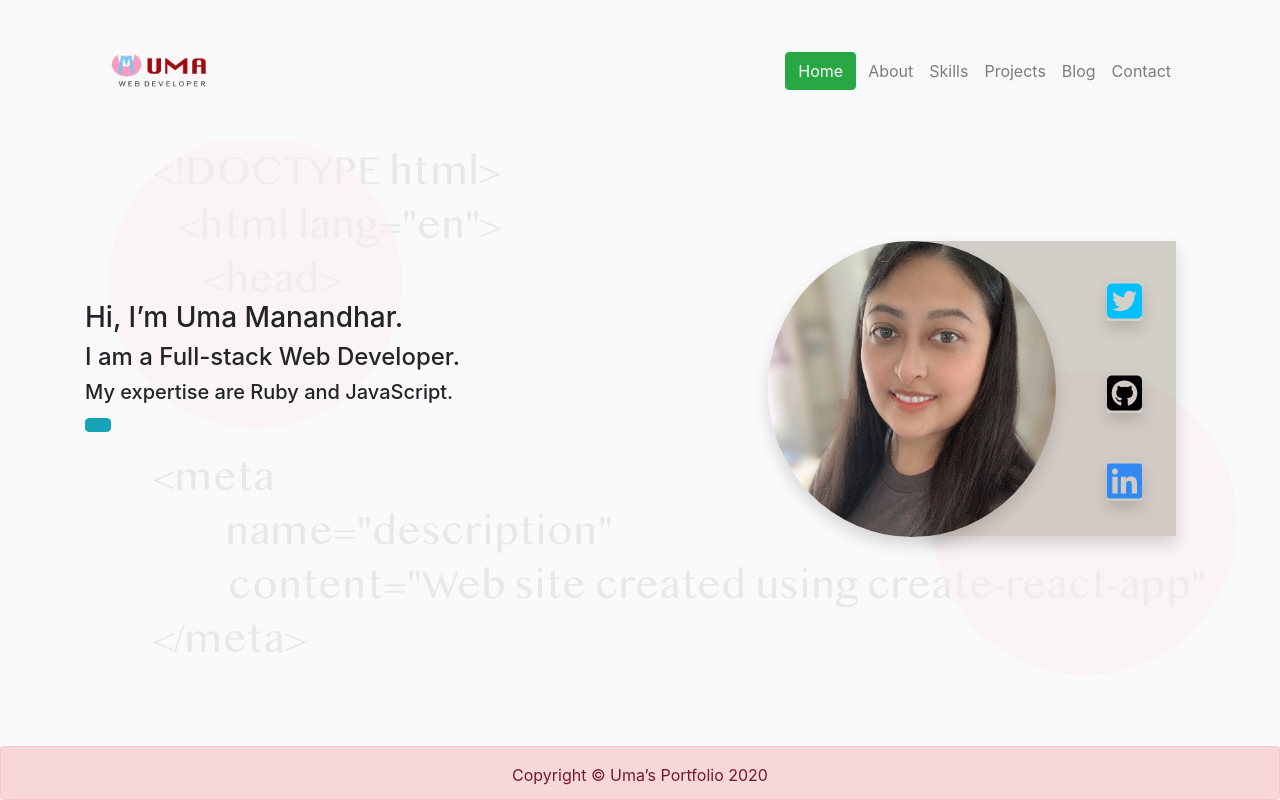
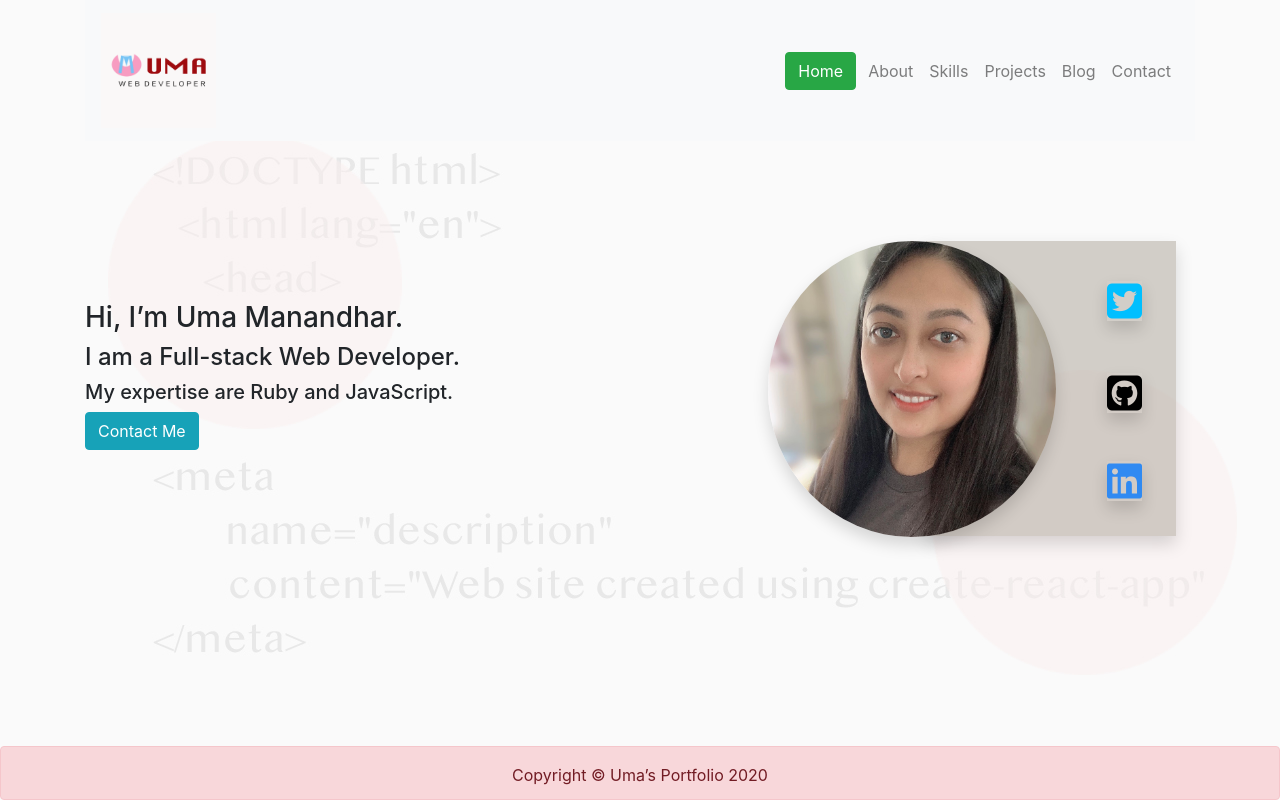
Before and after one commit to mdr-uma/portfolio, a React (Create React App) app: page / in a window 1280 px wide. Built offline with nearby package versions, Linux system fonts and the light colour scheme.

Commit message:
add text to Button component

```diff
--- a/src/components/Profile.js
+++ b/src/components/Profile.js
@@ -11,7 +11,7 @@ const Profile = () => {
                         <h3>Hi, I’m Uma Manandhar.</h3>
                         <h4>I am a Full-stack Web Developer.</h4>
                         <h5>My expertise are Ruby and JavaScript.</h5>
-                        <Button />
+                        <Button>Contact Me</Button>
                     </div>
                 </div>
                 <div className="col-sm-6">
```
